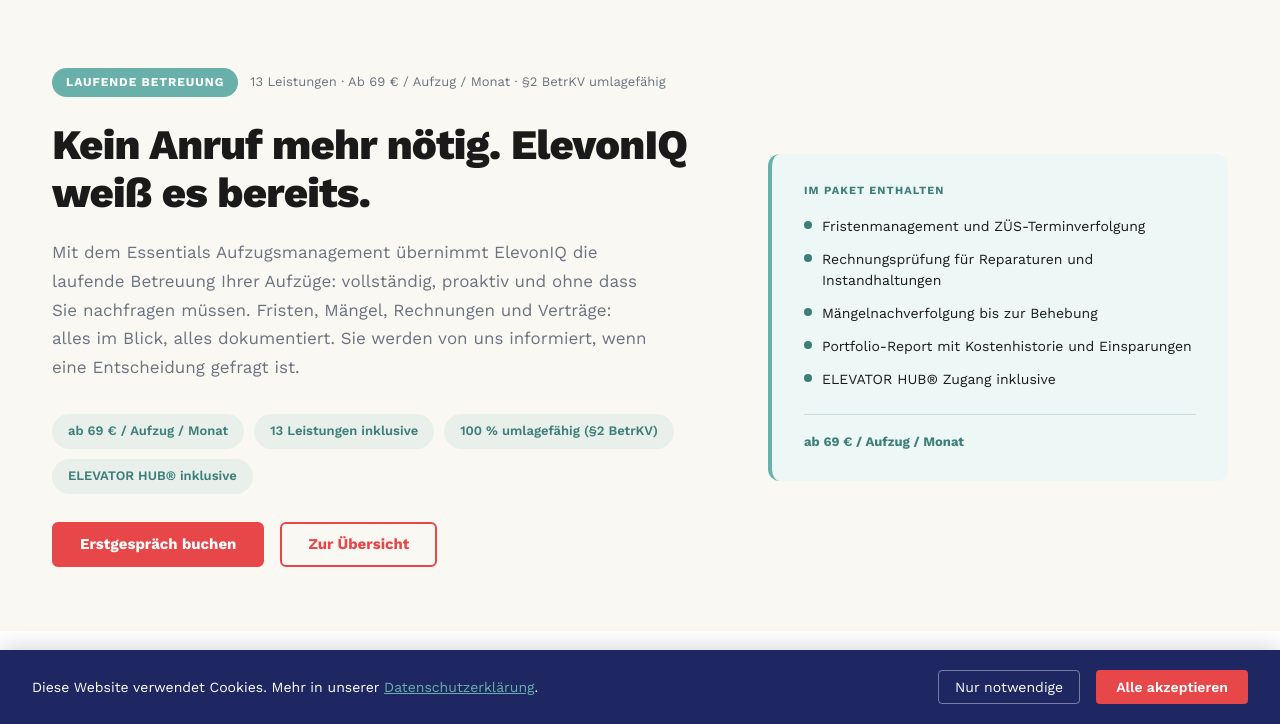
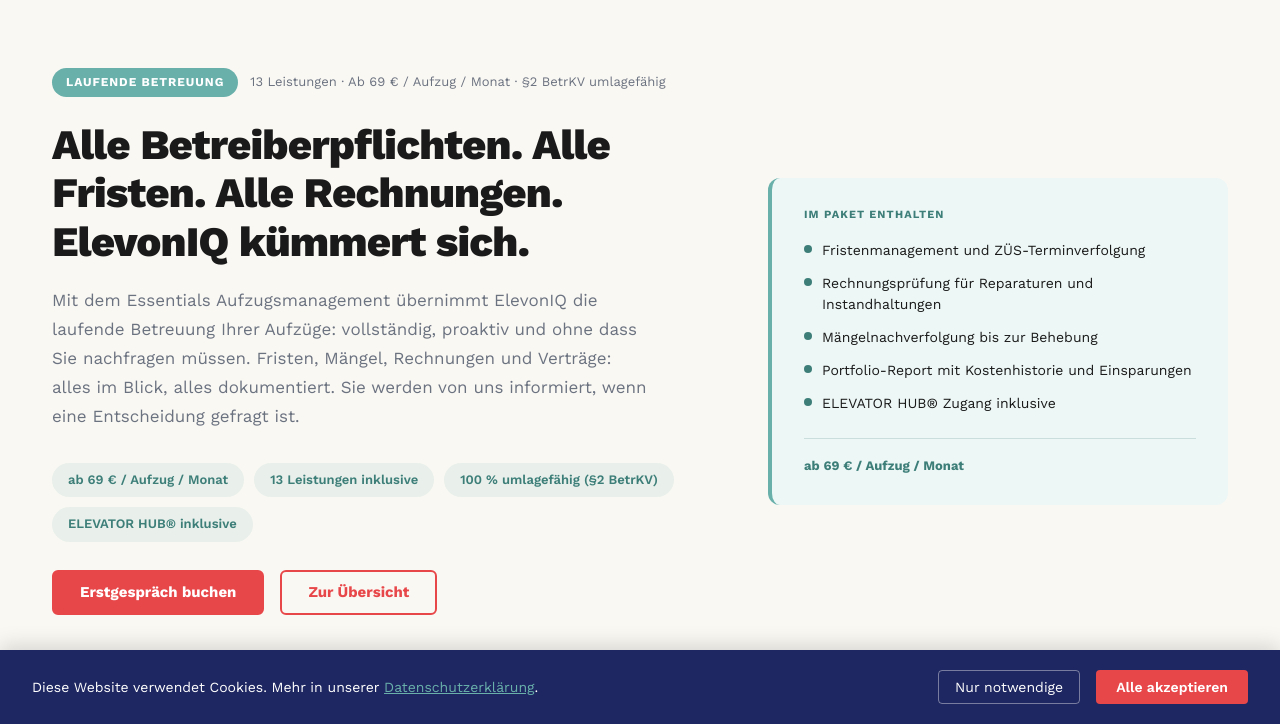
Before and after one commit to Elevoniq/elevoniq-website, a plain HTML site: page laufende-betreuung/all-inclusive/index.html in a window 1280 px wide. Shown: the part 76-800 px from the top of the page. Drawn offline with Linux system fonts and the light colour scheme.

Commit message:
Essentials LP: update H1 to alternative variant

```diff
--- a/laufende-betreuung/all-inclusive/index.html
+++ b/laufende-betreuung/all-inclusive/index.html
@@ -438,7 +438,7 @@
           <span class="badge-category">Laufende Betreuung</span>
           <span class="badge-sub">13 Leistungen · Ab 69 € / Aufzug / Monat · §2 BetrKV umlagefähig</span>
         </div>
-        <h1>Kein Anruf mehr nötig. ElevonIQ weiß es bereits.</h1>
+        <h1>Alle Betreiberpflichten. Alle Fristen. Alle Rechnungen. ElevonIQ kümmert sich.</h1>
         <p class="lead">Mit dem Essentials Aufzugsmanagement übernimmt ElevonIQ die laufende Betreuung Ihrer Aufzüge: vollständig, proaktiv und ohne dass Sie nachfragen müssen. Fristen, Mängel, Rechnungen und Verträge: alles im Blick, alles dokumentiert. Sie werden von uns informiert, wenn eine Entscheidung gefragt ist.</p>
         <div class="hero-badges">
           <span class="hero-badge">ab 69 € / Aufzug / Monat</span>
```
